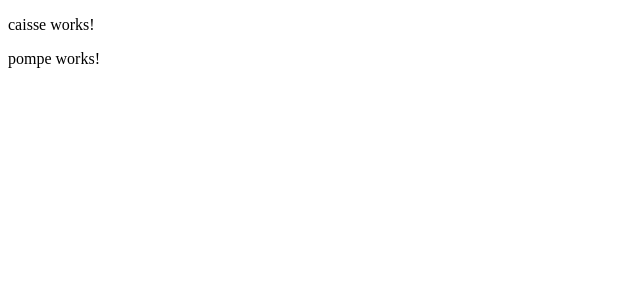
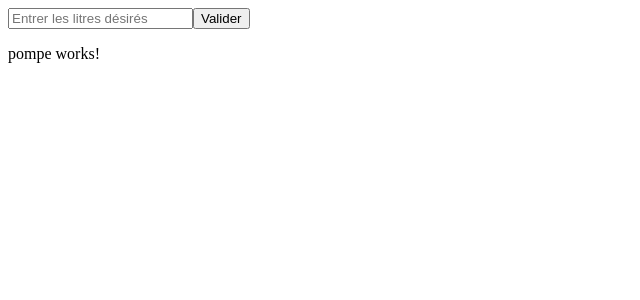
Before and after one commit to teubamaf/TP801-front, an Angular app: page / in a window 1280 px wide. Shown: the top 300 px of the page, without its empty margins (0-640 px from the left). Built offline with nearby package versions, Linux system fonts and the light colour scheme.

Commit message:
Caisse Component working

```diff
--- a/angular.json
+++ b/angular.json
@@ -122,5 +122,8 @@
         }
       }
     }
+  },
+  "cli": {
+    "analytics": "c7cb7ea8-1c2b-41e0-bc08-363789b7e409"
   }
 }
--- a/src/app/app.module.ts
+++ b/src/app/app.module.ts
@@ -1,6 +1,7 @@
 import { NgModule } from '@angular/core';
 import { BrowserModule } from '@angular/platform-browser';
 import { HttpClientModule } from '@angular/common/http';
+import { FormsModule } from '@angular/forms';
 
 import { AppRoutingModule } from './app-routing.module';
 import { AppComponent } from './app.component';
@@ -17,7 +18,8 @@ import { PompeComponent } from './components/pompe/pompe.component';
   imports: [
     BrowserModule,
     AppRoutingModule,
-    HttpClientModule
+    HttpClientModule,
+    FormsModule
   ],
   providers: [],
   bootstrap: [AppComponent]
--- a/src/app/components/caisse/caisse.component.html
+++ b/src/app/components/caisse/caisse.component.html
@@ -1 +1,12 @@
-<p>caisse works!</p>
+<form (ngSubmit)="onSubmitForm()">
+<input type="search"
+            id="essenceInput"
+            name="essenceInput"
+            placeholder="Entrer les litres désirés"
+            [(ngModel)]="prixEssence"
+    >
+
+    <button type="submit">Valider</button>
+
+</form>
+<p *ngIf="code">{{code}}</p>
--- a/src/app/components/caisse/caisse.component.ts
+++ b/src/app/components/caisse/caisse.component.ts
@@ -1,4 +1,6 @@
 import { Component } from '@angular/core';
+import { tap } from 'rxjs';
+import { DataService } from 'src/app/services/data.service';
 
 @Component({
   selector: 'app-caisse',
@@ -7,4 +9,19 @@ import { Component } from '@angular/core';
 })
 export class CaisseComponent {
 
+  constructor(private dataservice : DataService){}
+
+  prixEssence!: number;
+  code!: number;
+
+
+  onSubmitForm(){
+    this.dataservice.create((this.prixEssence)*2).pipe(
+      tap(value =>{
+        console.log(value);
+        this.code = value.id;
+      } )
+    ).subscribe();
+  }
+
 }
--- a/src/app/services/data.service.ts
+++ b/src/app/services/data.service.ts
@@ -7,7 +7,7 @@ import { Observable } from 'rxjs';
 })
 export class DataService {
 
-  private URI = 'http://localhost:3000/';
+  private URI = 'http://localhost:3000';
 
   constructor(private http: HttpClient) { }
 
```
